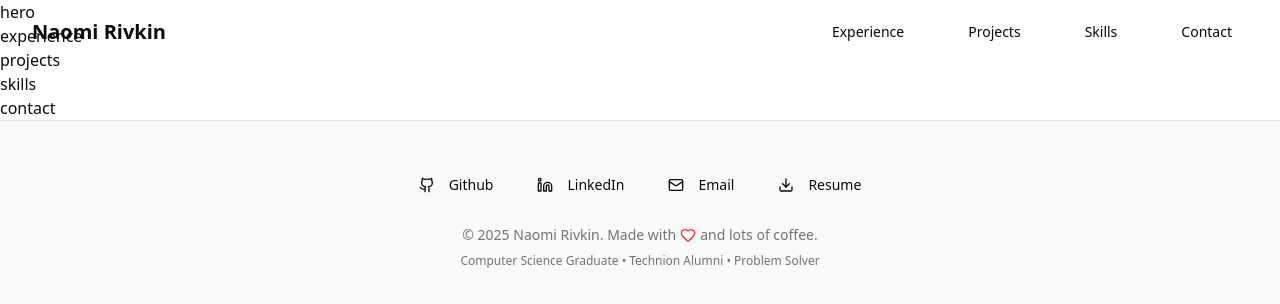
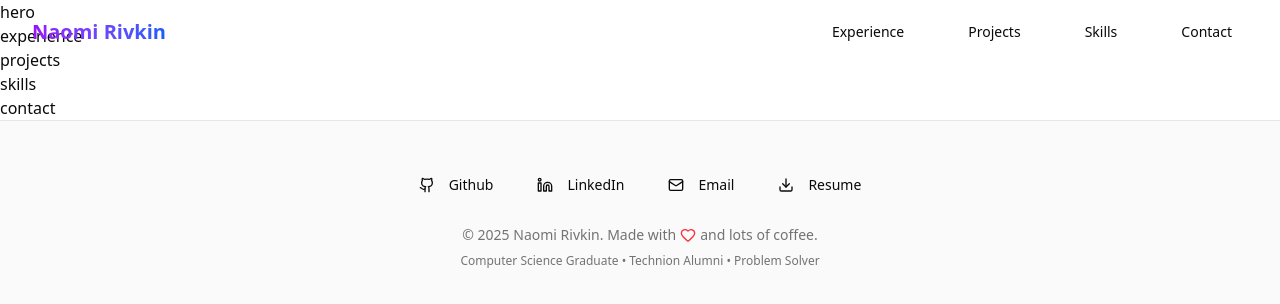
Before and after one commit to NaomiRiv/naomi-portfolio, a React (Vite) app: page / in a window 1280 px wide. Shown: the top 304 px of the page. Built offline with nearby package versions, Linux system fonts and the light colour scheme.

Commit message:
Enhance header title with gradient text styling

```diff
--- a/src/components/layout/header.tsx
+++ b/src/components/layout/header.tsx
@@ -54,7 +54,9 @@
             whileHover={{ scale: 1.05 }}
             whileTap={{ scale: 0.95 }}
           >
-            Naomi Rivkin
+            <span className="bg-gradient-to-r from-purple-600 to-blue-600 bg-clip-text text-transparent">
+              Naomi Rivkin
+            </span>
           </motion.div>
 
           {/* Desktop Navigation */}
```
